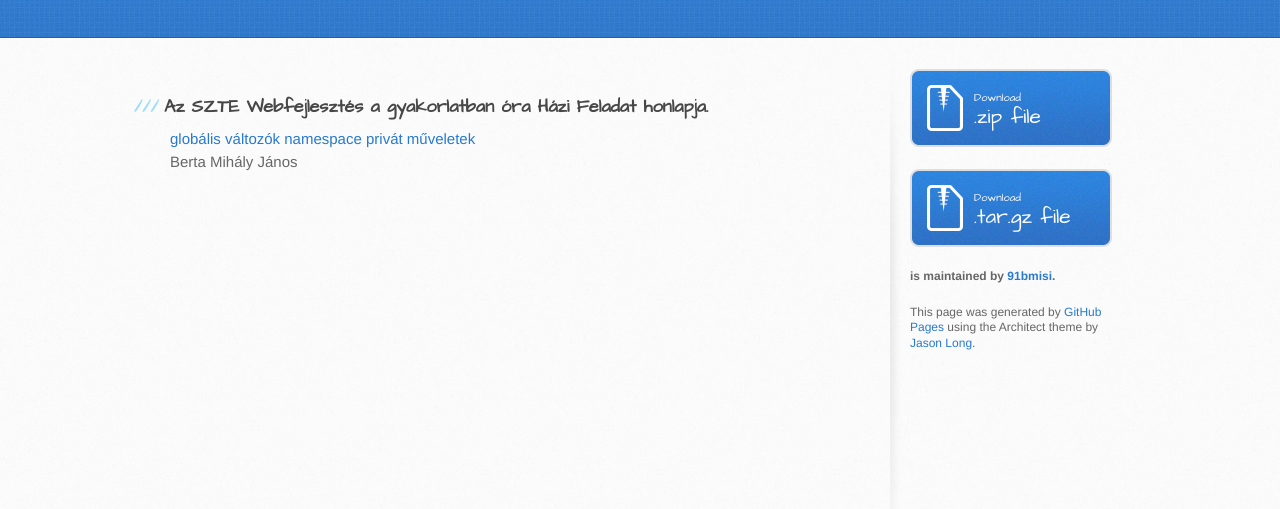
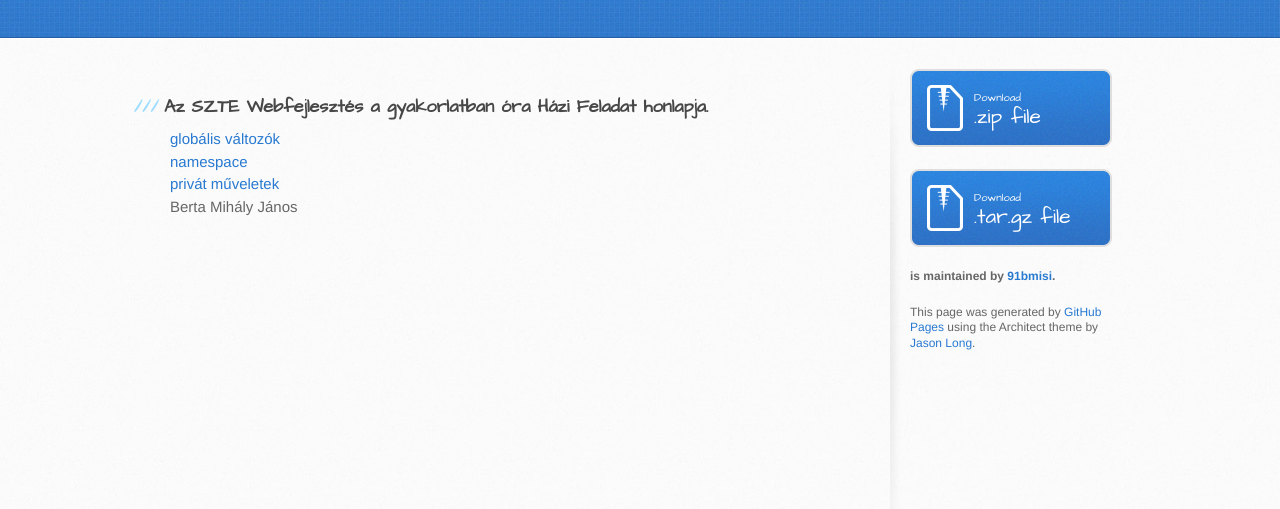
Before and after one commit to 91bmisi/Webfejl-gyak., a plain HTML site: page index.html in a window 1280 px wide. Shown: the part 163-672 px from the top of the page. Drawn offline with Linux system fonts and the light colour scheme.

Commit message:
Update index.html

```diff
--- a/index.html
+++ b/index.html
@@ -29,9 +29,9 @@
       <div class="inner clearfix">
         <section id="main-content">
           <h3>Az SZTE Webfejlesztés a gyakorlatban óra Házi Feladat honlapja.</h3>
-<a href="elso.html">globális változók</a>
-<a href="masodik.html">namespace</a>
-<a href="harmadik.html">privát műveletek</a>
+<a href="elso.html">globális változók</a> <br>
+<a href="masodik.html">namespace</a> <br>
+<a href="harmadik.html">privát műveletek</a> <br>
 <p>Berta Mihály János</p>
         </section>
 
```
